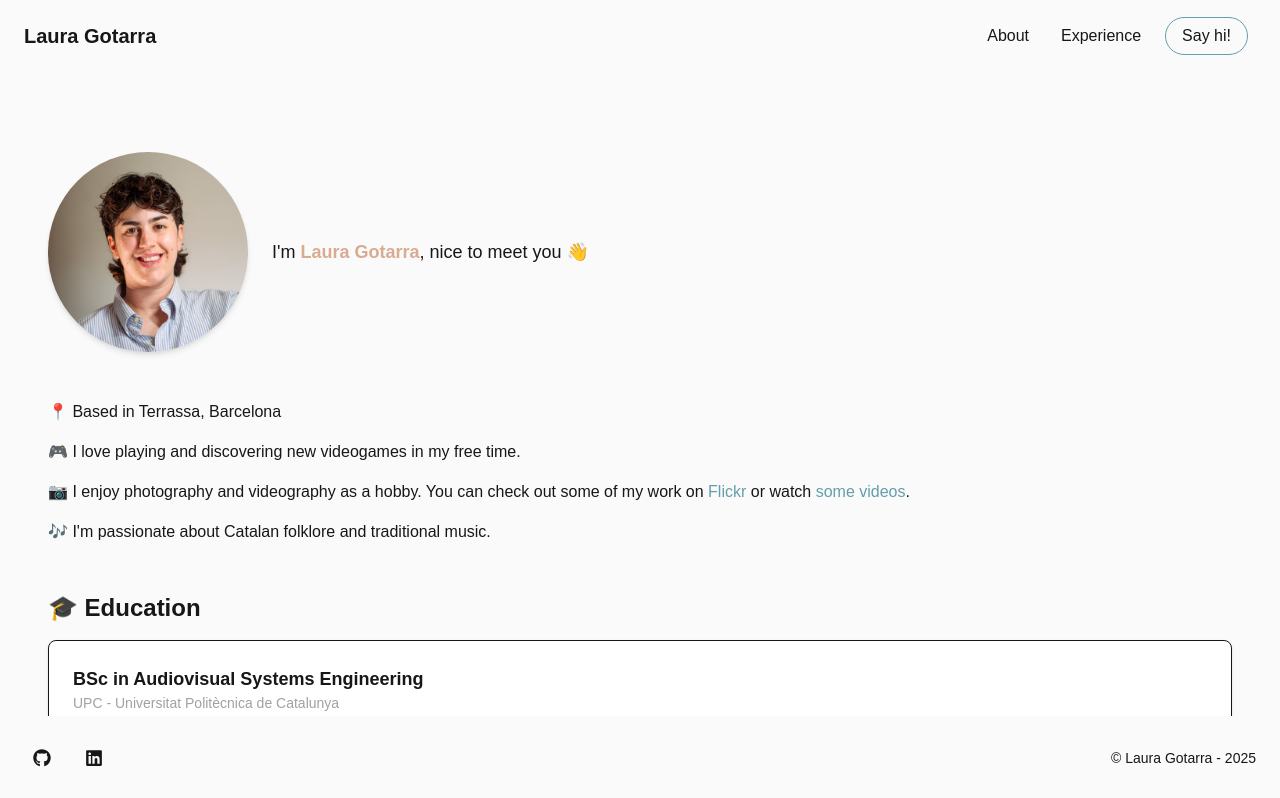
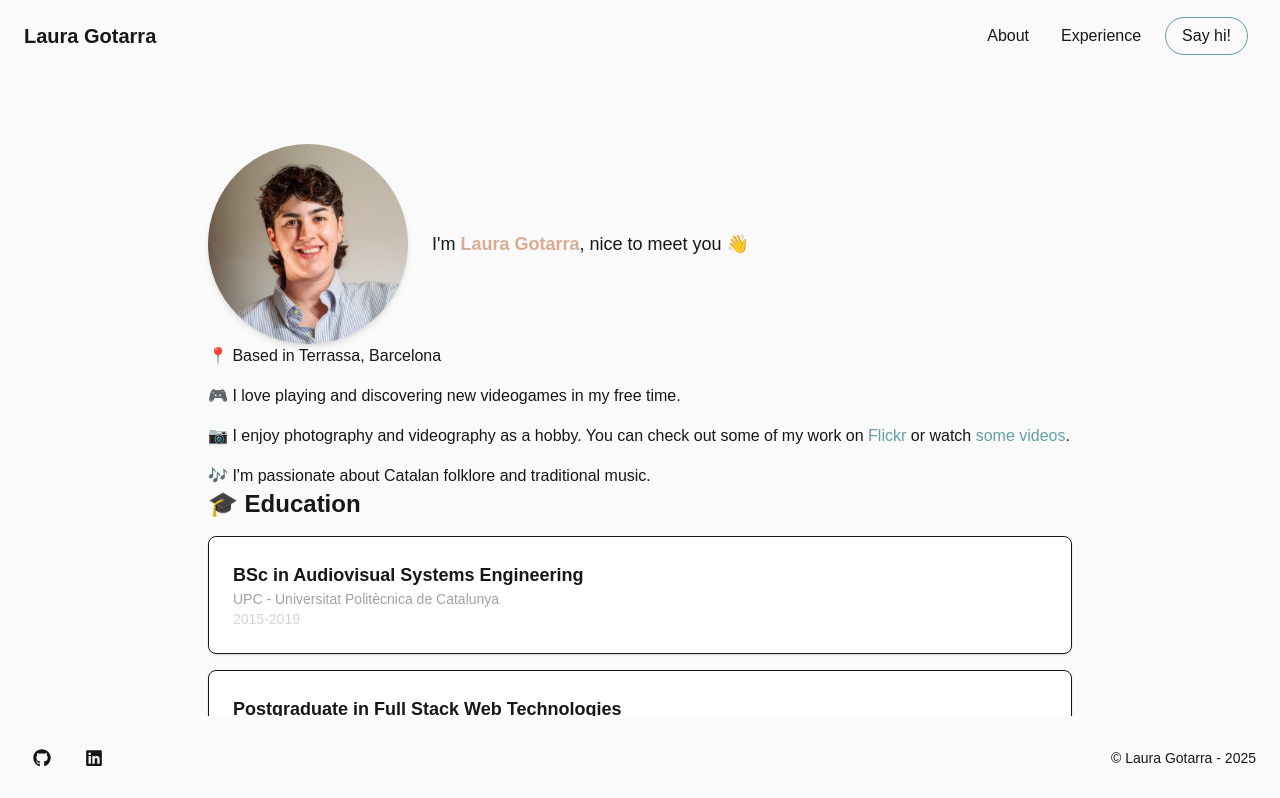
Before and after one commit to lgotarra/portfolio, a Next.js app: page /about in a window 1280 px wide. Shown: the top 798 px of the page. Built offline with nearby package versions, Linux system fonts and the light colour scheme.

Commit message:
feature: match style between pages

```diff
--- a/src/app/about/page.tsx
+++ b/src/app/about/page.tsx
@@ -6,7 +6,7 @@ import education from "@/data/education.json";
 
 export default function AboutPage() {
   return (
-    <main className="min-h-screen px-6 py-10 space-y-12">
+    <main className="mainPage">
       <IntroCard />
       <AboutMeText />
       <section>
--- a/src/app/experience/page.tsx
+++ b/src/app/experience/page.tsx
@@ -3,8 +3,8 @@ import ExperienceCard from "./components/ExperienceCard";
 
 export default function ExperiencePage() {
   return (
-    <main className="max-w-4xl mx-auto py-8 px-4">
-      <div className="space-y-6">
+    <main className="mainPage">
+      <section className="space-y-6">
         {experience.map((exp, index) => (
           <ExperienceCard
             key={index}
@@ -16,7 +16,7 @@ export default function ExperiencePage() {
             skills={exp.skills}
           />
         ))}
-      </div>
+      </section>
     </main>
   );
 }
--- a/src/app/home/page.tsx
+++ b/src/app/home/page.tsx
@@ -1,6 +1,6 @@
 export default function HomePage() {
   return (
-    <div className="flex items-center justify-center h-full">
+    <main className="mainPage">
       <section className="text-center max-w-2xl mx-auto space-y-4">
         <h1 className="text-3xl font-semibold">Hello, I&apos;m</h1>
         <h2 className="text-5xl font-bold text-secondary">Laura Gotarra</h2>
@@ -17,6 +17,6 @@ export default function HomePage() {
           skill set.
         </p>
       </section>
-    </div>
+    </main>
   );
 }
--- a/src/styles/components.css
+++ b/src/styles/components.css
@@ -4,4 +4,8 @@
   .cardDiv {
     @apply p-6 rounded-lg border bg-white shadow transition-shadow duration-200 dark:bg-neutral-800 dark:border-neutral-500 hover:shadow-lg;
   }
+
+  .mainPage {
+    @apply max-w-4xl mx-auto py-8 px-4
+  }
 }
```
